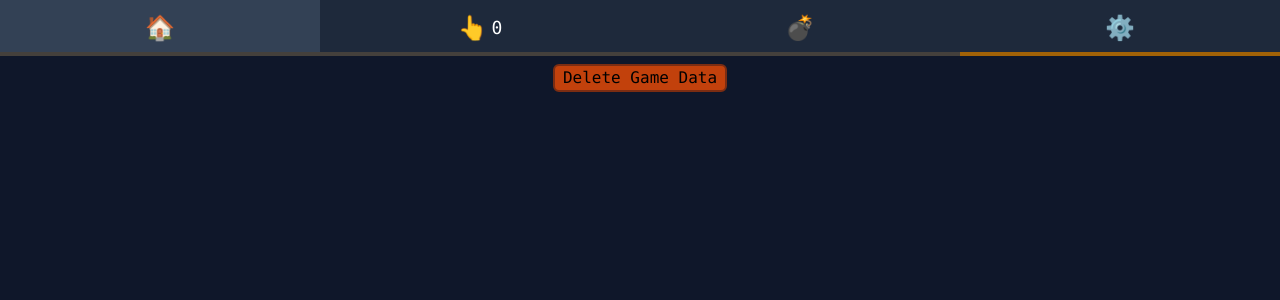
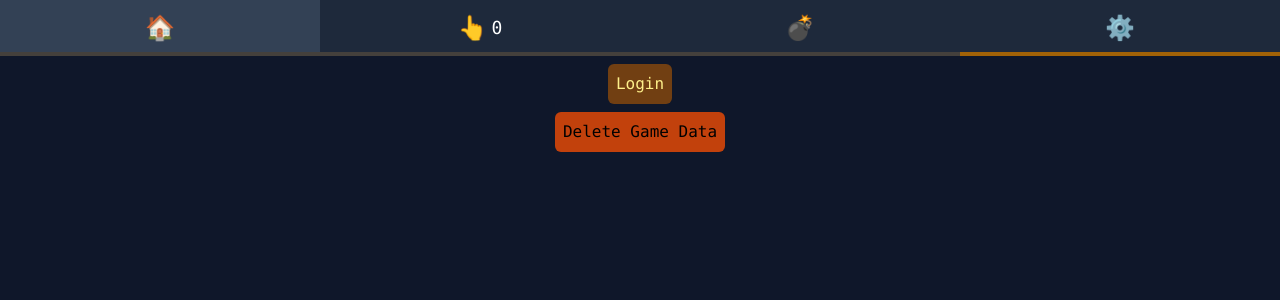
Before and after one commit to ThorGalli/thor-portfolio, a Next.js app: page /options in a window 1280 px wide. Shown: the top 300 px of the page. Built offline with nearby package versions, Linux system fonts and the light colour scheme; no server answers.

Commit message:
:sparkles: Add google auth

```diff
--- a/package.json
+++ b/package.json
@@ -10,6 +10,7 @@
   },
   "dependencies": {
     "next": "13.5.4",
+    "next-auth": "^4.24.3",
     "nookies": "^2.5.2",
     "react": "^18",
     "react-dom": "^18"
--- /dev/null
+++ b/src/app/api/auth/[...nextauth]/route.tsx
@@ -0,0 +1,13 @@
+import NextAuth from 'next-auth/next'
+import GoogleProvider from 'next-auth/providers/google'
+
+const authOptions = NextAuth({
+  providers: [
+    GoogleProvider({
+      clientId: process.env.GOOGLE_CLIENT_ID || '',
+      clientSecret: process.env.GOOGLE_CLIENT_SECRET || '',
+    }),
+  ],
+})
+
+export { authOptions as GET, authOptions as POST }
--- a/src/app/options/page.tsx
+++ b/src/app/options/page.tsx
@@ -1,10 +1,34 @@
+'use client'
 import DeleteGameDataButton from '@/components/settings/deleteGameDataButton'
 import NavbarLayout from '@/layouts/navbar'
+import { signIn, useSession, signOut } from 'next-auth/react'
 
 export default function ClickerPage() {
+  const { data: session, status } = useSession()
+  const loading = status === 'loading'
+  const loggedIn = session && status === 'authenticated'
+  const loggedOut = !session && status === 'unauthenticated'
+
   return (
     <NavbarLayout>
-      <div className="flex justify-center">
+      <div className="flex flex-col items-center justify-center gap-2">
+        {loading && <p className="animate-spin text-yellow-200">Loading...</p>}
+        {loggedOut && (
+          <button
+            className="btn-yellow rounded-md p-2"
+            onClick={() => signIn()}
+          >
+            Login
+          </button>
+        )}
+        {loggedIn && (
+          <div className="flex flex-col items-center justify-center gap-2">
+            <p className="text-yellow-200">Welcome, {session.user?.name}</p>
+            <button className="btn-yellow" onClick={() => signOut()}>
+              Logout
+            </button>
+          </div>
+        )}
         <DeleteGameDataButton />
       </div>
     </NavbarLayout>
--- a/src/components/settings/deleteGameDataButton.tsx
+++ b/src/components/settings/deleteGameDataButton.tsx
@@ -16,7 +16,7 @@ export default function DeleteGameDataButton() {
   return (
     <>
       <button
-        className="relative h-fit cursor-pointer overflow-hidden rounded-md border-2 border-orange-900 bg-orange-700 px-2 text-black hover:bg-orange-600 hover:text-black"
+        className="relative h-fit cursor-pointer overflow-hidden rounded-md  border-orange-900 bg-orange-700 p-2 text-black hover:bg-orange-600 hover:text-black"
         onClick={onOpen} // Update the query parameter
       >
         <p className="relative z-20">
```
Also changed, not shown: src/contexts/providersWrapper.tsx (+8 -5 lines), 2 other files (tests, documents, lock files or other folders).
